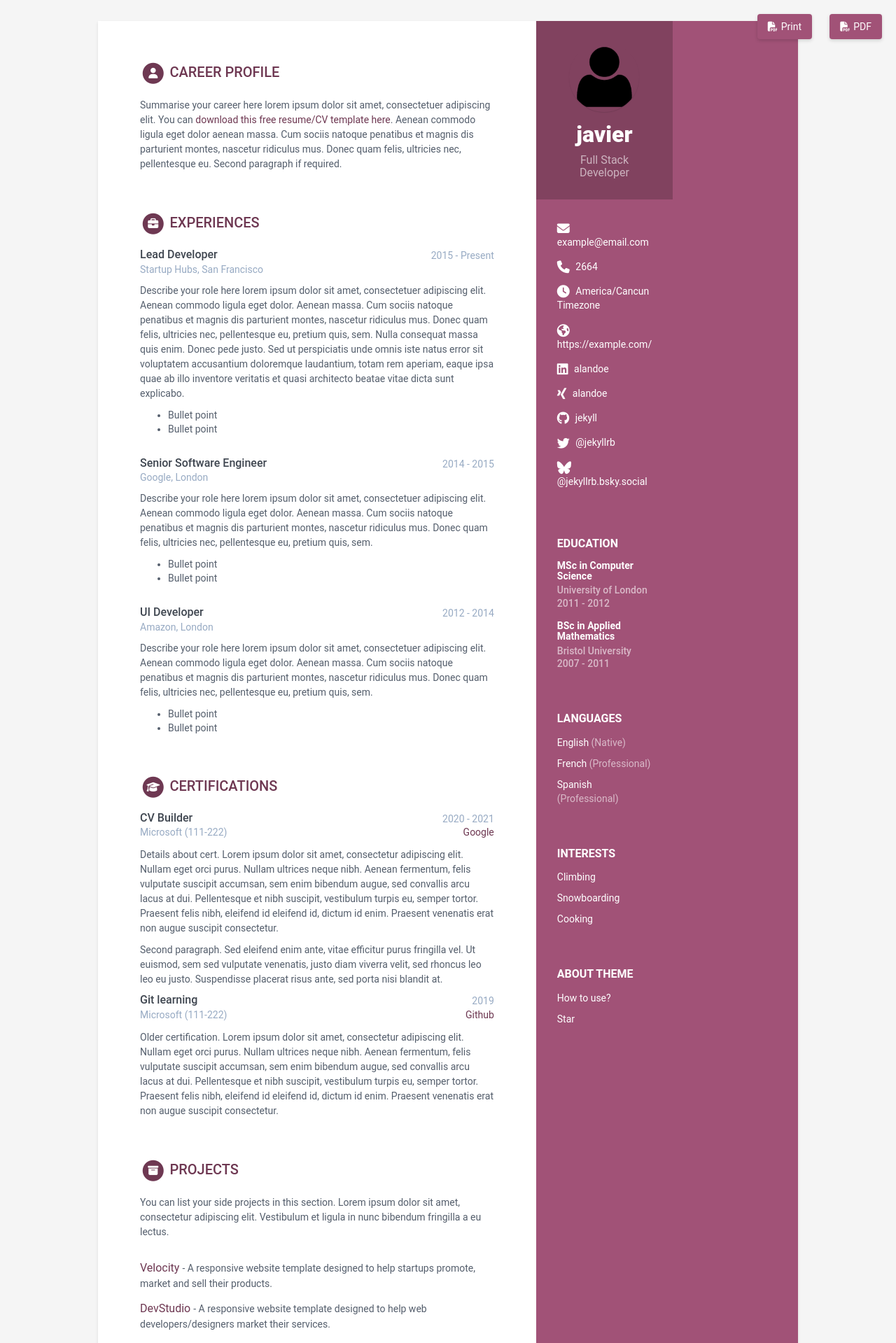
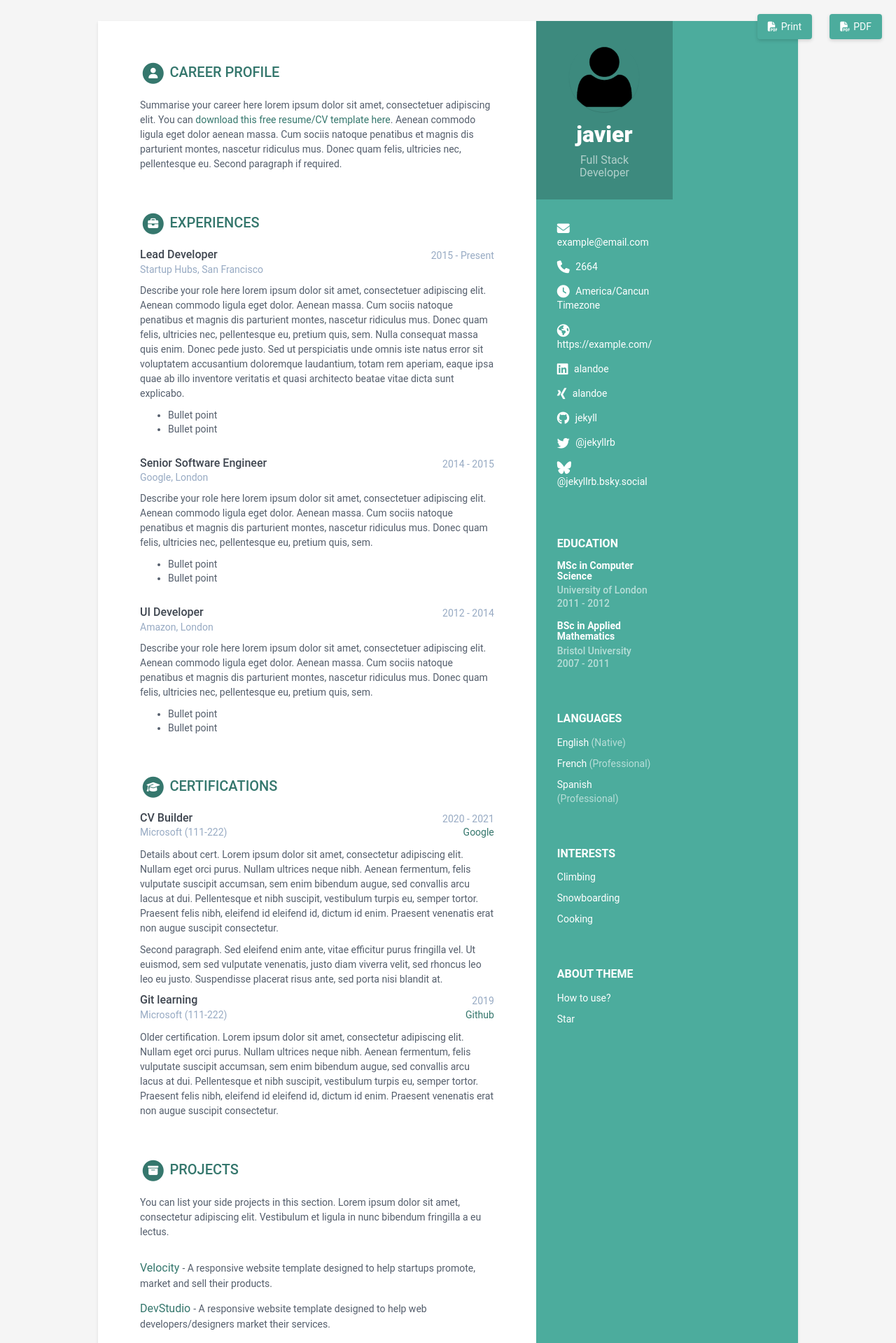
Before and after one commit to javier-palacio/javier-palacio.github.io, a Jekyll site: the page built from index.html, in a window 1280 px wide. Shown: the top 1919 px of the page at 70% size. Built offline with Jekyll 4.4.1, drawn with Linux system fonts in a browser that asks for light colours.

Commit message:
Update _config.yml

```diff
--- a/_config.yml
+++ b/_config.yml
@@ -1,7 +1,7 @@
 #Update all the sections by editing the data.yml file inside _data folder.
 
 # Site Settings
-title: My Resume
+title: Pagina Personal
 url: 'http://webjeda.com'
 
 #change it according to your repository name
@@ -10,7 +10,7 @@ url: 'http://webjeda.com'
 
 description: A beautiful Jekyll theme for creating resume
 # Style will be applied only after restarting the build or serve. Just choose one of the options.
-theme_skin: berry # blue turquoise green berry orange ceramic teal oceanstale
+theme_skin: turquoise # blue turquoise green berry orange ceramic teal oceanstale
 chrome_mobile_color: #use hex colors (ex:#1976d2) or leave empty if you don't want a color for chrome mobile searchbar
 
 # Tracker
```
